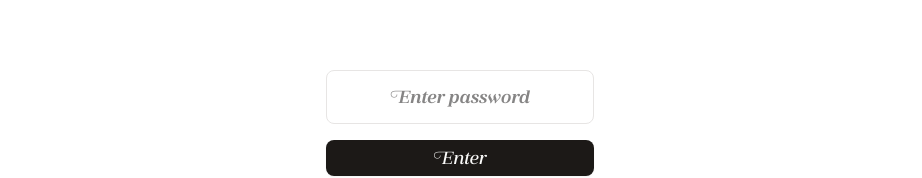
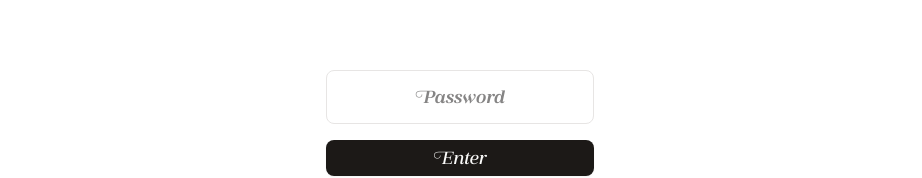
Before and after one commit to sambencivengo/otisbencivengo, a Next.js app: page /password in a window 1280 px wide. Shown: the part 374-552 px from the top of the page, without its empty margins (180-1102 px from the left). Built offline with nearby package versions, Linux system fonts and the light colour scheme.

Commit message:
uppercase password

```diff
--- a/app/components/password.tsx
+++ b/app/components/password.tsx
@@ -44,7 +44,7 @@ export const Password = () => {
                 setError(""); // Clear error when user starts typing
               }}
               className="border p-3 rounded-md text-center text-lg"
-              placeholder="Enter password"
+              placeholder="Password"
             />
             <Button type="submit" className="p-3 text-lg">
               Enter
```
